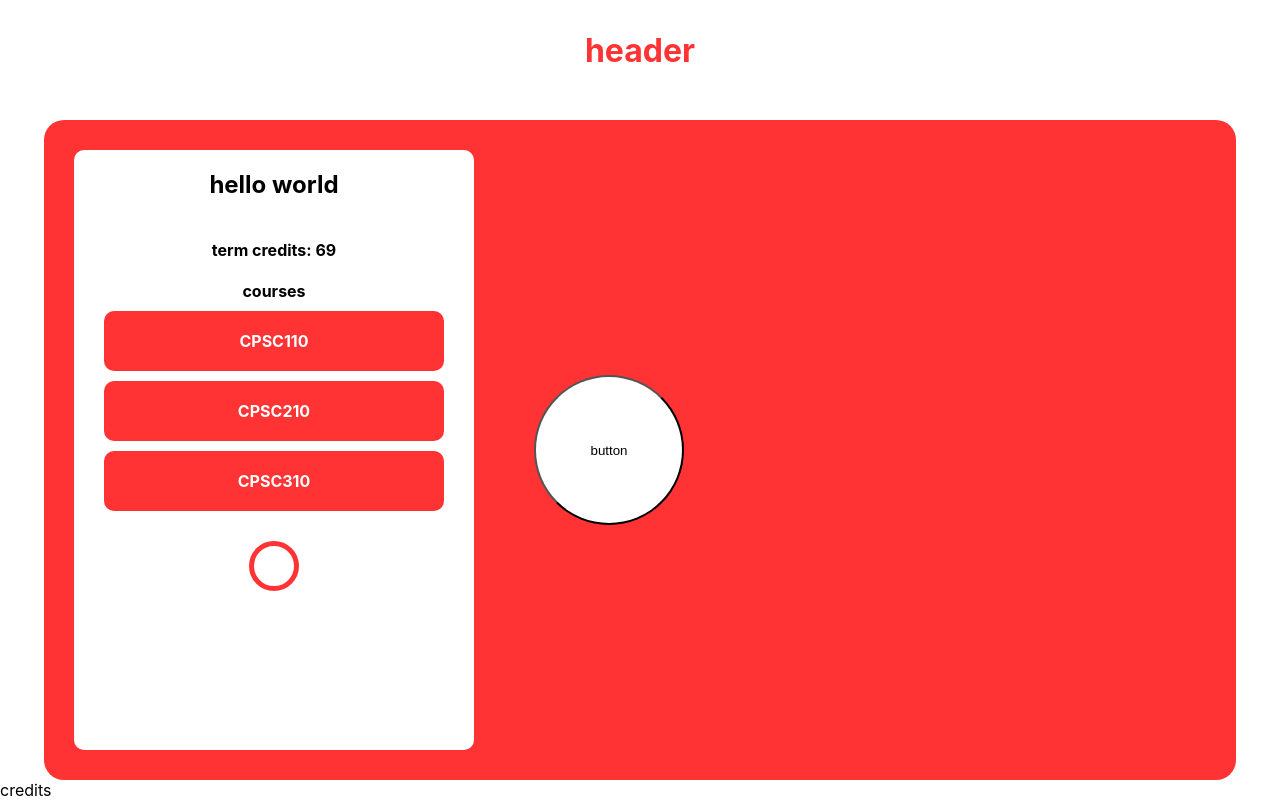
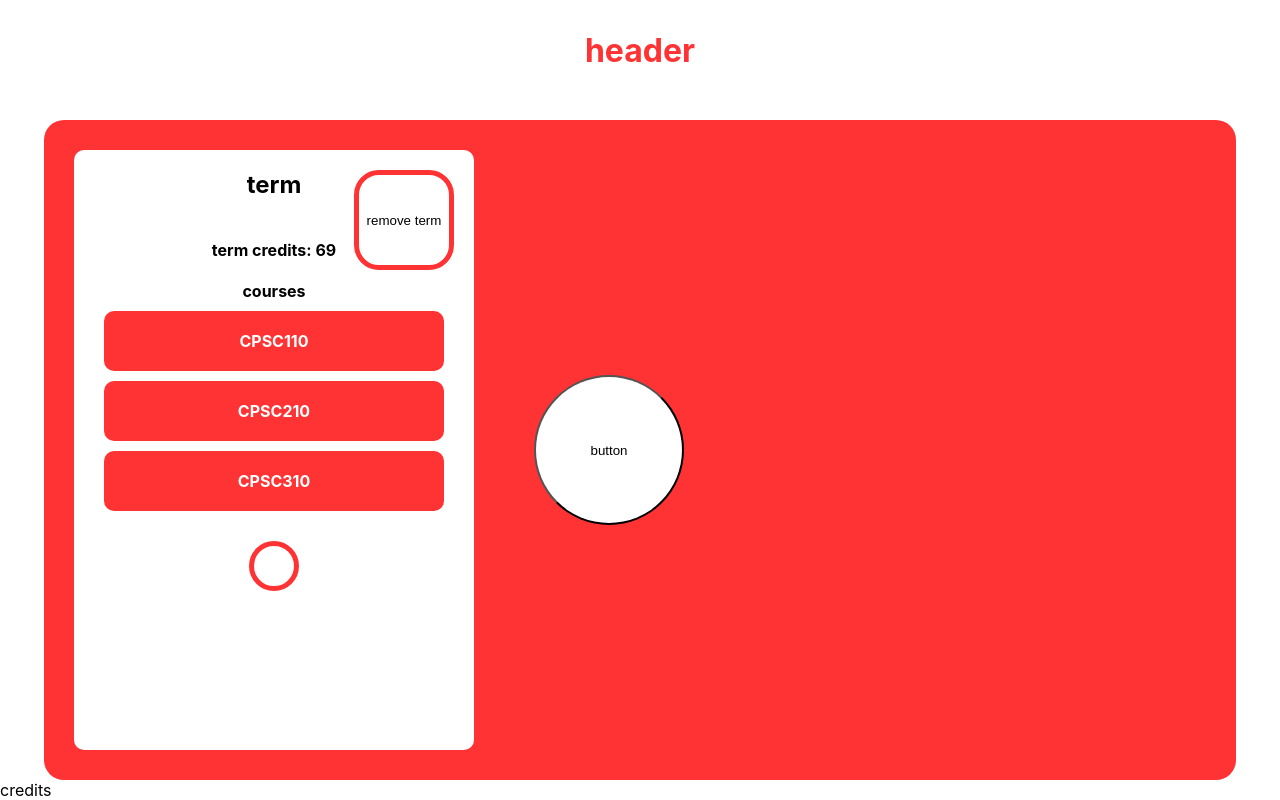
Before and after one commit to allanx1ng/nwhacks, a React (Create React App) app: page / in a window 1280 px wide. Built offline with nearby package versions, Linux system fonts and the light colour scheme.

Commit message:
3rd button works

```diff
--- a/src/App.css
+++ b/src/App.css
@@ -50,6 +50,7 @@
   /* grid-template-columns: 100%;
   grid-template-rows: 50px; */
   flex-direction: column;
+  position: relative;
 
 }
 
@@ -109,3 +110,19 @@
 .addCourse:hover {
   cursor: pointer;
 }
+
+.removeTerm {
+  width: 100px;
+  height: 100px;
+  background-color: #fff;
+  border-color: #f33;
+  border-width: 5px;
+  border-style: solid;
+  border-radius: 25px;
+  margin: 20px;
+}
+
+.removeTermBtn {
+  position: absolute;
+  right: 0px;
+}
--- /dev/null
+++ b/src/components/RemoveTerm.js
@@ -0,0 +1,15 @@
+const RemoveTerm = ({callback}) => {
+
+    function click() {
+        callback()
+    }
+
+    return(
+        <button className="removeTerm" onClick={() =>{click()}}>
+            remove term
+        </button>
+    )
+
+}
+
+export default RemoveTerm
--- a/src/components/Schedule.js
+++ b/src/components/Schedule.js
@@ -11,13 +11,17 @@ const Schedule = () => {
         arr.push(0)
         setArr([...arr])
     }
+    const test2 = () => {
+      arr.pop();
+      setArr([...arr])
+  }
 
   return (
     <>
       <div className="schedule">
         <div className="schedule-box">
           {arr.map(()=>(
-            <Term/>
+            <Term callback={test2}/>
           ))}
           <AddTerm callback={test}/>
         </div>
--- a/src/components/Term.js
+++ b/src/components/Term.js
@@ -1,12 +1,16 @@
 import "../App.css"
 import Course from "./Course"
 import AddCourse from "./AddCourse"
+import RemoveTerm from "./RemoveTerm"
 
-const Term = () => {
+const Term = ({callback}) => {
   return (
     <>
       <div className="term">
-        <h2>hello world</h2>
+        <h2>term</h2>
+        <div className="removeTermBtn">
+        <RemoveTerm callback={callback}/>
+          </div>
         <h4>term credits: 69</h4>
 
         <Course />
```
